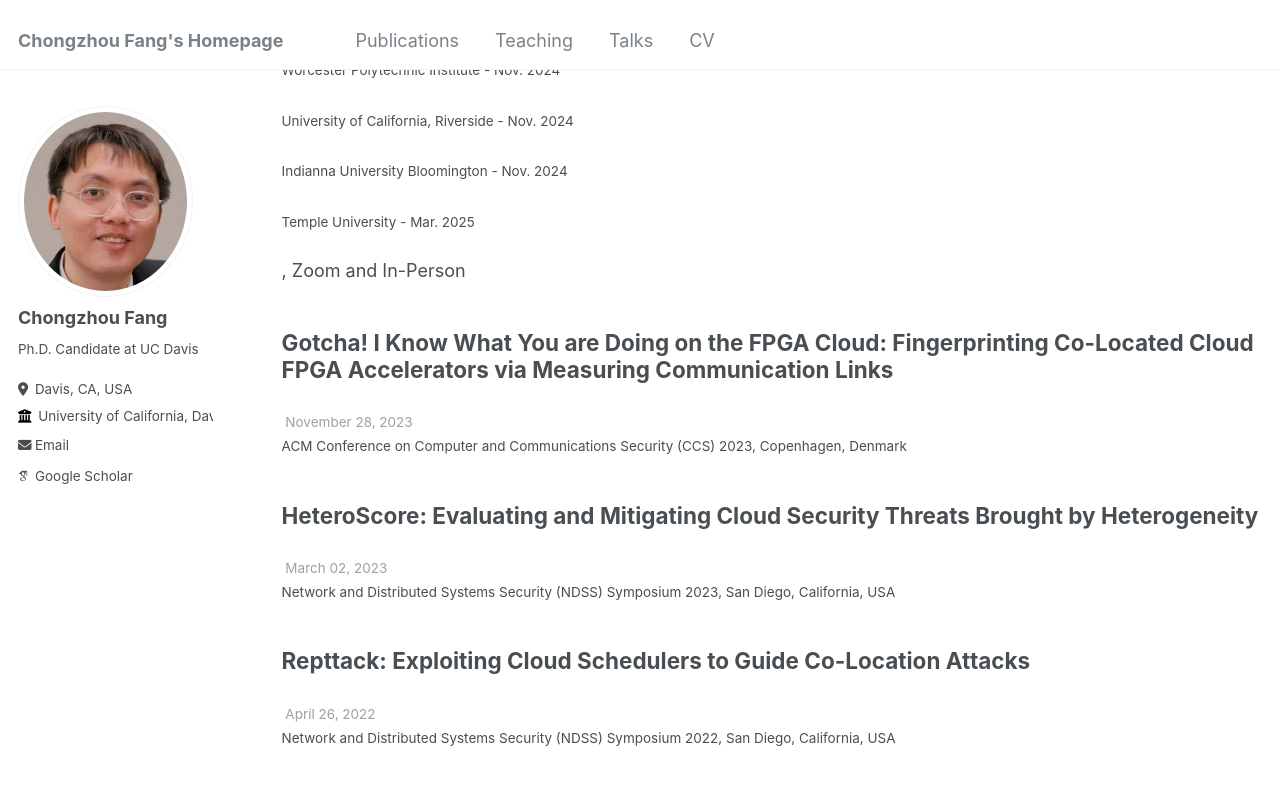
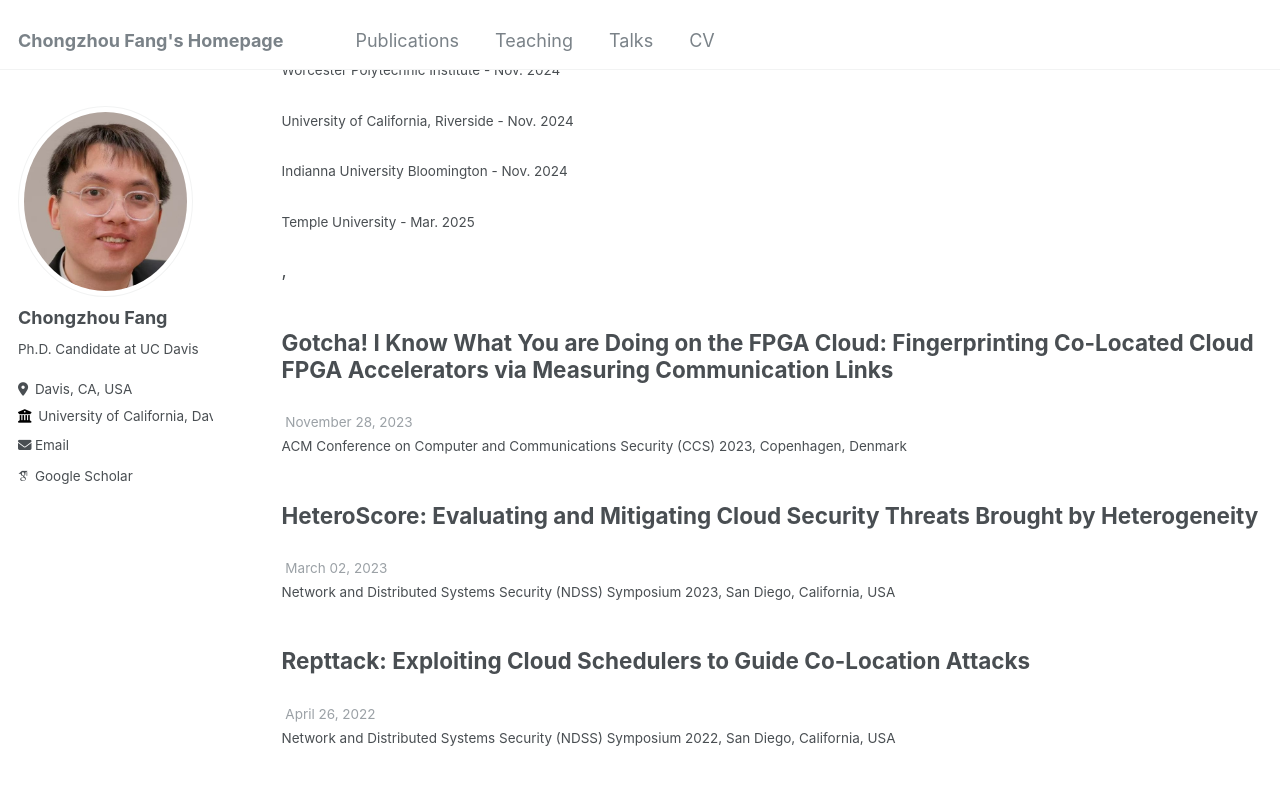
Before and after one commit to ChongzhouFang/ChongzhouFang.github.io, a Jekyll site: the page built from _pages/talks.html, in a window 1280 px wide and 900 px high, scrolled down 364 px. Shown: the top 785 px of the window. Built offline with Jekyll 4.4.1, drawn with Linux system fonts in a browser that asks for light colours; some web fonts are replaced.

Commit message:
update talk

```diff
--- a/_talks/phdtalk.md
+++ b/_talks/phdtalk.md
@@ -7,5 +7,4 @@ venue: "<p><small>Worcester Polytechnic Institute - Nov. 2024 </small></p>
 <p><small>University of California, Riverside - Nov. 2024 </small></p>
 <p><small>Indianna University Bloomington - Nov. 2024 </small></p>
 <p><small>Temple University - Mar. 2025 </small></p>"
-location: "Zoom and In-Person"
 ---
```
